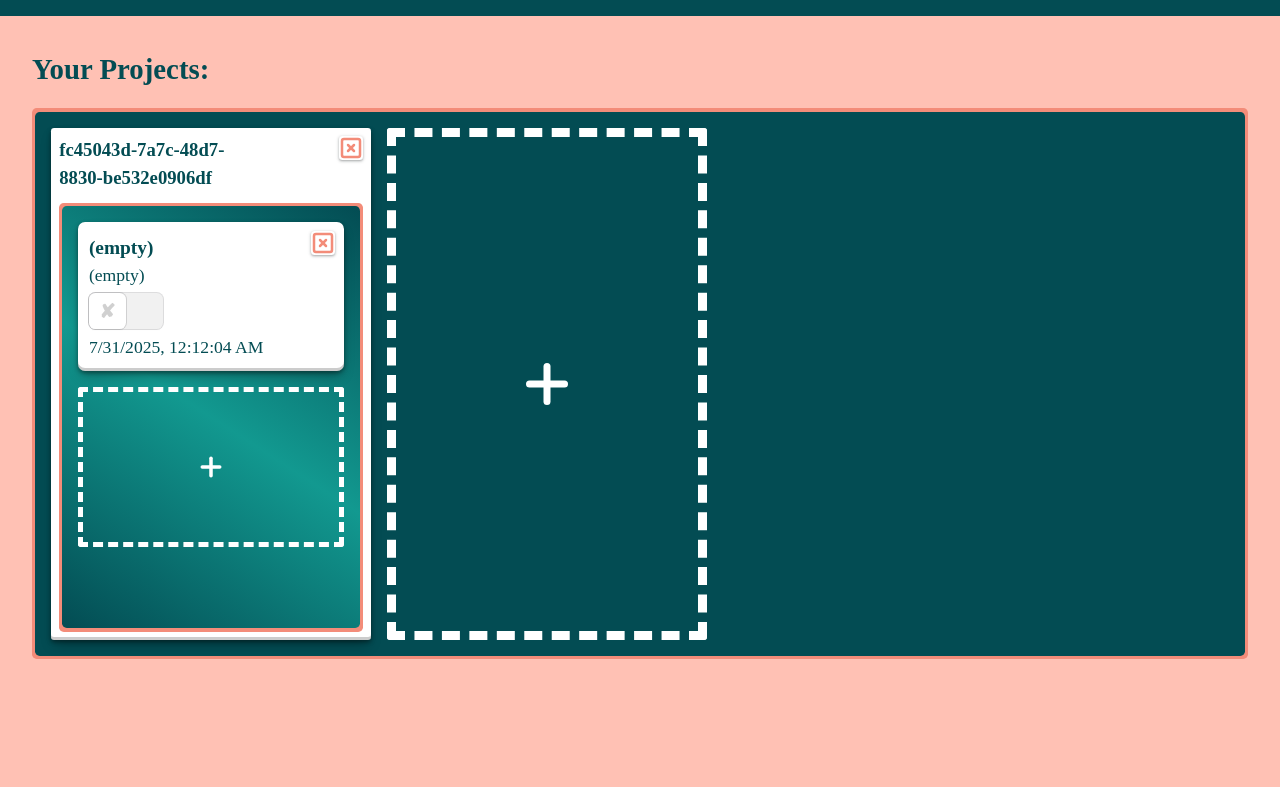
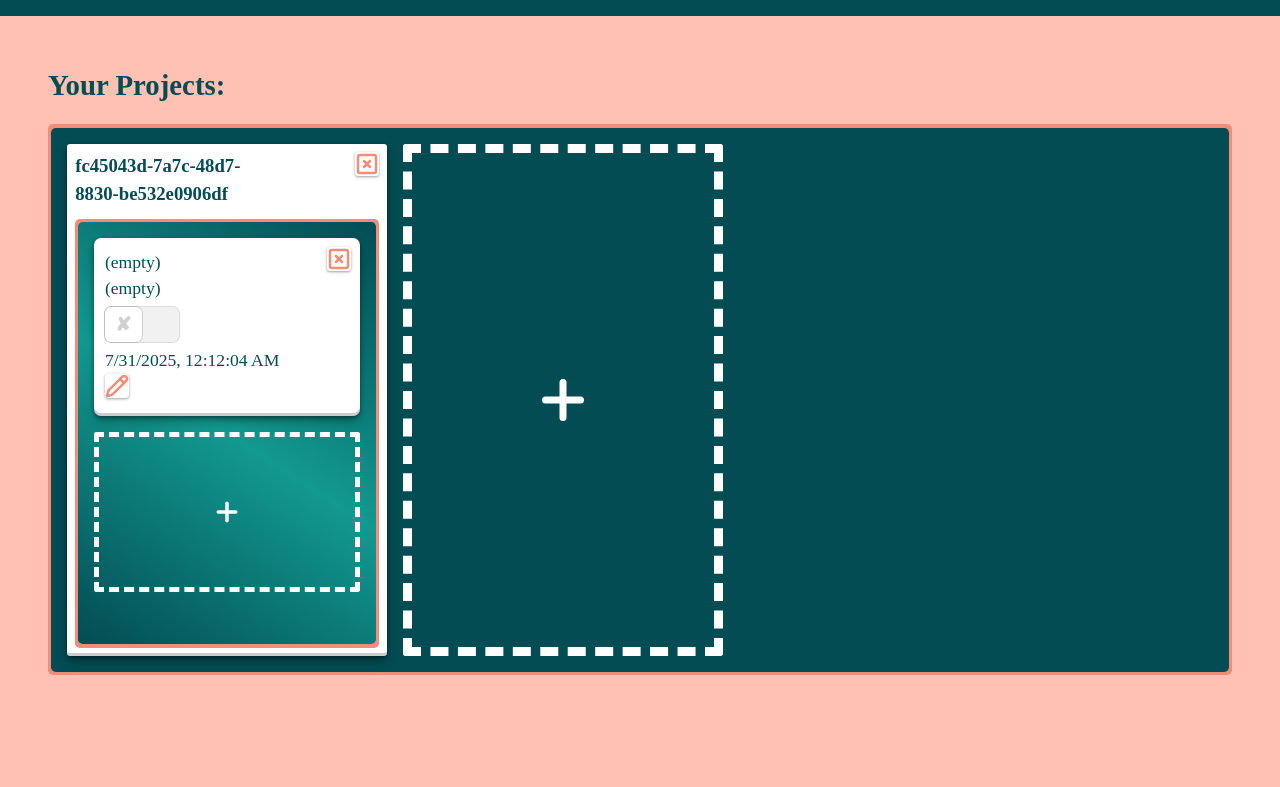
Before and after one commit to lucaspasseri/odin-todo-list, a website built with webpack: page src/template.html in a window 1280 px wide. Shown: the part 96-883 px from the top of the page. Before the commit the page ends 851 px from the top, so only its background shows below. Built offline with nearby package versions, Linux system fonts and the light colour scheme.

Commit message:
Create a editTodoButton and editFunctionality(wip)

```diff
--- a/src/class/todo.js
+++ b/src/class/todo.js
@@ -7,6 +7,7 @@ class Todo {
 	#endDate;
 	#deadline;
 	#priority;
+	#isEditActive;
 
 	constructor(
 		title = "(empty)",
@@ -14,7 +15,8 @@ class Todo {
 		done = false,
 		priority = 0,
 		startDate = new Date(),
-		deadline = "(empty)"
+		deadline = "(empty)",
+		isEditActive = false
 	) {
 		this.#id = crypto.randomUUID();
 		this.#title = title;
@@ -23,6 +25,7 @@ class Todo {
 		this.#priority = priority;
 		this.#startDate = startDate;
 		this.#deadline = deadline;
+		this.#deadline = isEditActive;
 
 		const getters = {
 			id: () => this.#id,
@@ -33,6 +36,7 @@ class Todo {
 			startDate: () => this.#startDate,
 			endDate: () => this.#endDate,
 			deadline: () => this.#deadline,
+			isEditActive: () => this.#isEditActive,
 		};
 
 		for (const [key, getter] of Object.entries(getters)) {
@@ -41,6 +45,10 @@ class Todo {
 				enumerable: true,
 			});
 		}
+	}
+
+	toggleEdit() {
+		this.#isEditActive = !this.#isEditActive;
 	}
 
 	toggleDone() {
--- a/src/component/doneButton.js
+++ b/src/component/doneButton.js
@@ -1,4 +1,3 @@
-// import { createElement, Plus } from "lucide";
 import * as styles from "../style/doneButton.module.css";
 
 export default function renderDoneButton(todo) {
--- /dev/null
+++ b/src/component/editButton.js
@@ -0,0 +1,31 @@
+import render from "./projectList";
+import { createElement, Pencil } from "lucide";
+import * as styles from "../style/editButton.module.css";
+
+export default function createEditButton(todo) {
+	const editButton = document.createElement("button");
+	editButton.className = styles.button;
+
+	const icon = createElement(Pencil, {
+		"stroke-width": 2.5,
+	});
+
+	editButton.appendChild(icon);
+
+	editButton.addEventListener("click", () => {
+		console.log(1, todo.isEditActive);
+		todo.toggleEdit();
+		console.log(2, todo.isEditActive);
+		render();
+	});
+
+	return editButton;
+}
+
+// const icon = createElement(Menu, {
+// 	class: ["my-custom-class", "icon"],
+// 	"stroke-width": 3,
+// 	stroke: "red",
+// 	width: 80,
+// 	height: 80,
+// });
--- /dev/null
+++ b/src/component/textInput.js
@@ -0,0 +1,22 @@
+// import * as styles from "../style/doneButton.module.css";
+
+export default function renderTextInput(text, active = false) {
+	const container = document.createElement("div");
+	// container.className = styles.textInputContainer;
+
+	if (!active) {
+		const p = document.createElement("p");
+		p.textContent = text;
+		container.appendChild(p);
+
+		return container;
+	}
+
+	const input = document.createElement("input");
+	input.setAttribute("type", "text");
+	input.setAttribute("placeholder", text);
+
+	container.appendChild(input);
+
+	return container;
+}
--- a/src/component/todo.js
+++ b/src/component/todo.js
@@ -1,17 +1,20 @@
 import * as styles from "../style/todo.module.css";
 import renderCloseButton from "./closeButton";
 import renderDoneButton from "./doneButton";
+import renderTextInput from "./textInput";
+import createEditButton from "./editButton";
 
 export default function renderTodo(todo, project) {
 	const container = document.createElement("li");
 	container.id = todo.id;
 	container.className = styles.todo;
 
-	const title = document.createElement("h4");
-	title.textContent = todo.title || "";
+	const title = renderTextInput(todo.title || "", todo.isEditActive);
 
-	const description = document.createElement("p");
-	description.textContent = todo.description || "";
+	const description = renderTextInput(
+		todo.description || "",
+		todo.isEditActive
+	);
 
 	const doneButton = renderDoneButton(todo);
 
@@ -30,15 +33,18 @@ export default function renderTodo(todo, project) {
 
 	const closeButton = renderCloseButton(project, todo.id);
 
+	const editButton = createEditButton(todo);
+
 	container.append(
 		title,
 		closeButton,
 		description,
 		doneButton,
 		// priority,
-		startDate
+		startDate,
 		// endDate,
 		// deadline
+		editButton
 	);
 
 	return container;
--- a/src/global.css
+++ b/src/global.css
@@ -7,7 +7,7 @@
 	--theme-green-0: #90d1ca;
 	--theme-green-1: #129990;
 	--theme-green-2: #034c53;
-	--page-padding: 2em;
+	--page-padding: 3rem;
 	--list-item-shadow: rgba(0, 0, 0, 0.4) 0px 2px 4px,
 		rgba(0, 0, 0, 0.3) 0px 7px 13px -3px, rgba(0, 0, 0, 0.2) 0px -3px 0px inset;
 	--project-height: 32em;
@@ -20,7 +20,7 @@
 
 @media (max-width: 640px) {
 	:root {
-		--page-padding: 1em;
+		--page-padding: 1rem;
 	}
 }
 
--- /dev/null
+++ b/src/style/editButton.module.css
@@ -0,0 +1,7 @@
+.button {
+	background: transparent;
+	color: var(--theme-orange-1);
+	box-shadow: rgba(60, 64, 67, 0.3) 0px 1px 2px 0px,
+		rgba(60, 64, 67, 0.15) 0px 1px 3px 1px;
+	border-radius: 0.2em;
+}
```
